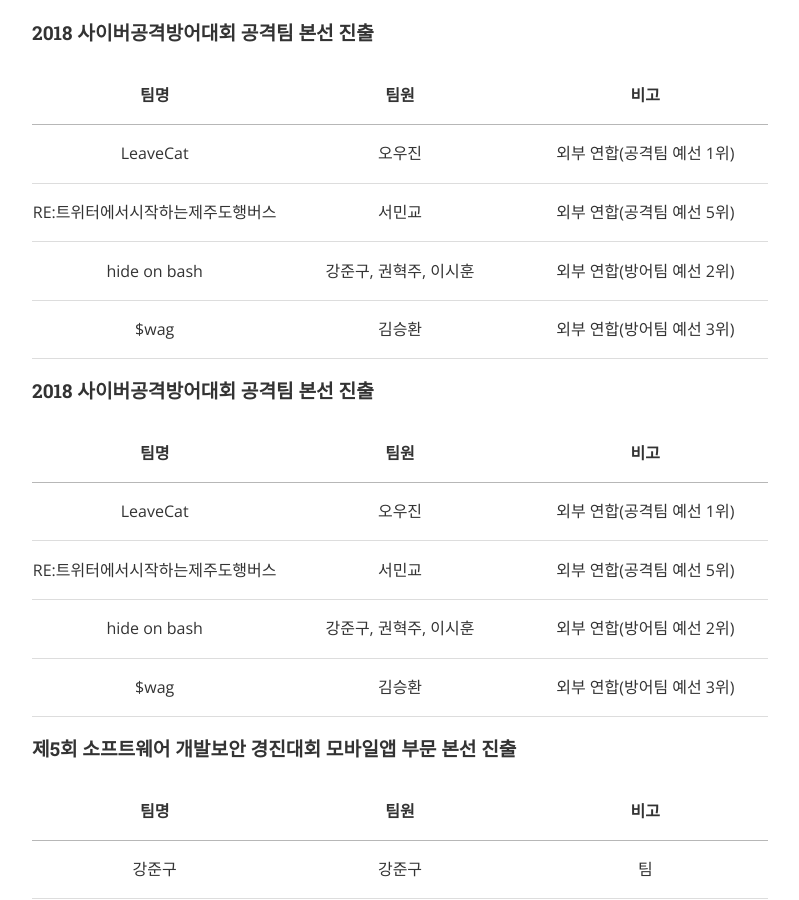
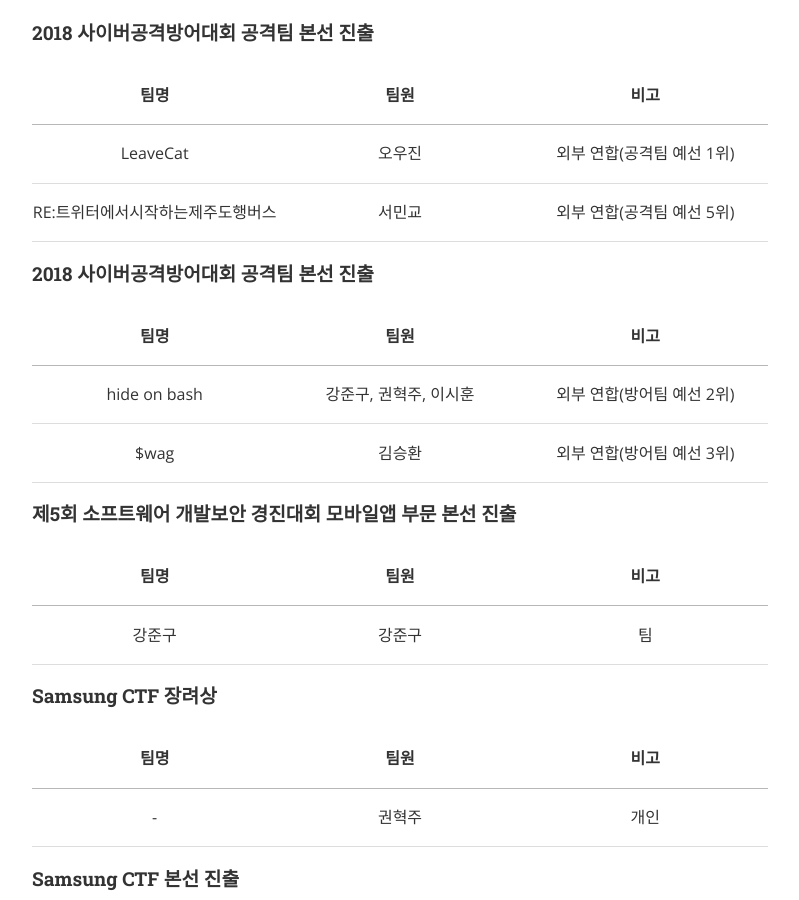
Before and after one commit to ajou-whois/ajou-whois.github.io, a Jekyll site: the page built from achievement.md, in a window 1280 px wide and 900 px high, scrolled down 410 px. Shown: the whole window, without its empty margins (240-1039 px from the left). Built offline with Jekyll 4.4.1, drawn with Linux system fonts in a browser that asks for light colours; nearby versions of some CDN libraries.

Commit message:
실적 업데이트
사이버공격방어대회 중복 제거

```diff
--- a/achievement.md
+++ b/achievement.md
@@ -18,15 +18,11 @@ WhoIs와 WhoIs 회원들의 모든 활동 실적입니다.
 |:-:|:-:|:-:|
 | LeaveCat | 오우진 | 외부 연합(공격팀 예선 1위) |
 | RE:트위터에서시작하는제주도행버스 | 서민교 | 외부 연합(공격팀 예선 5위) |
-| hide on bash | 강준구, 권혁주, 이시훈 | 외부 연합(방어팀 예선 2위) |
-| $wag | 김승환 | 외부 연합(방어팀 예선 3위) |
 
 #### 2018 사이버공격방어대회 공격팀 본선 진출
 
 | 팀명 | 팀원 | 비고 |
 |:-:|:-:|:-:|
-| LeaveCat | 오우진 | 외부 연합(공격팀 예선 1위) |
-| RE:트위터에서시작하는제주도행버스 | 서민교 | 외부 연합(공격팀 예선 5위) |
 | hide on bash | 강준구, 권혁주, 이시훈 | 외부 연합(방어팀 예선 2위) |
 | $wag | 김승환 | 외부 연합(방어팀 예선 3위) |
 
```
